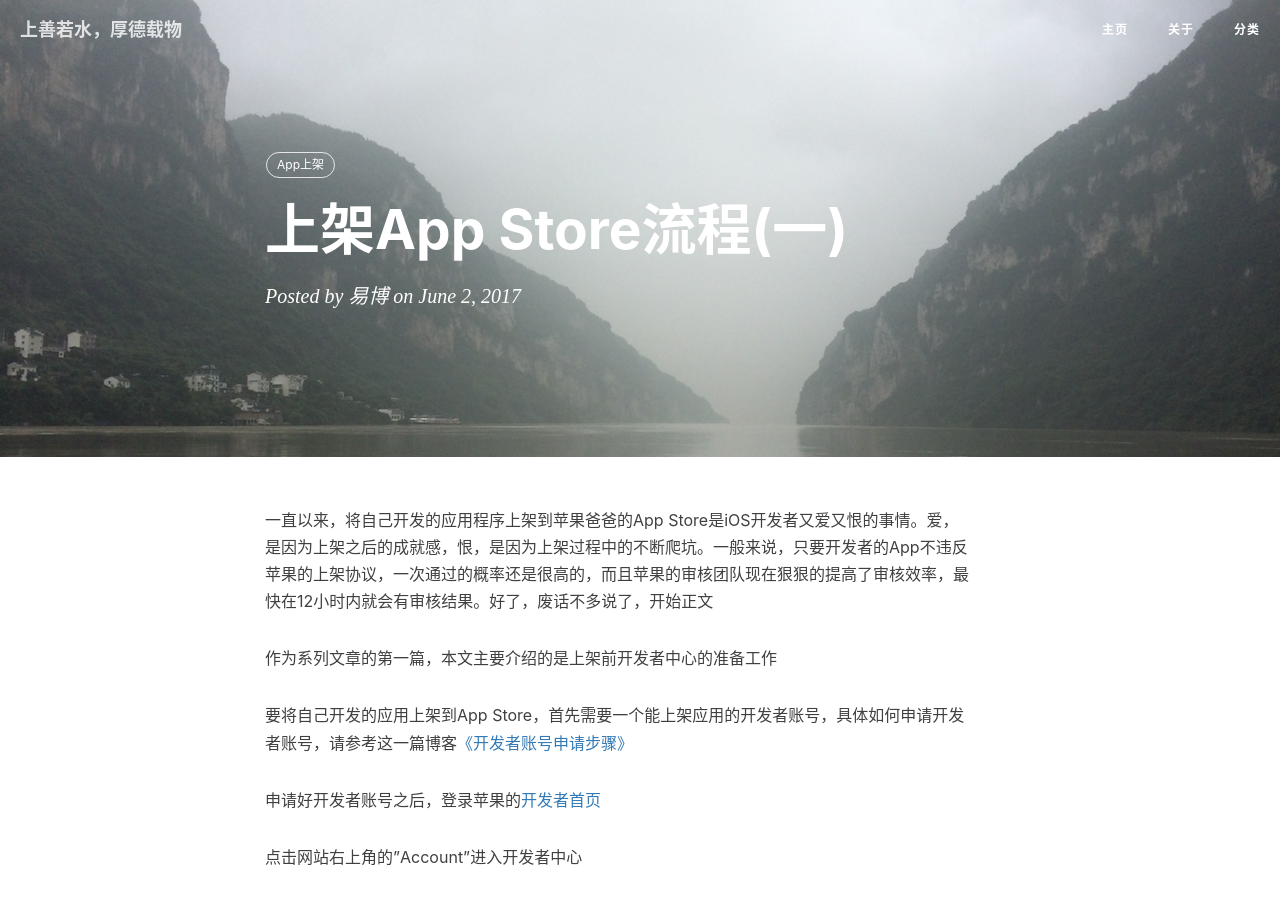
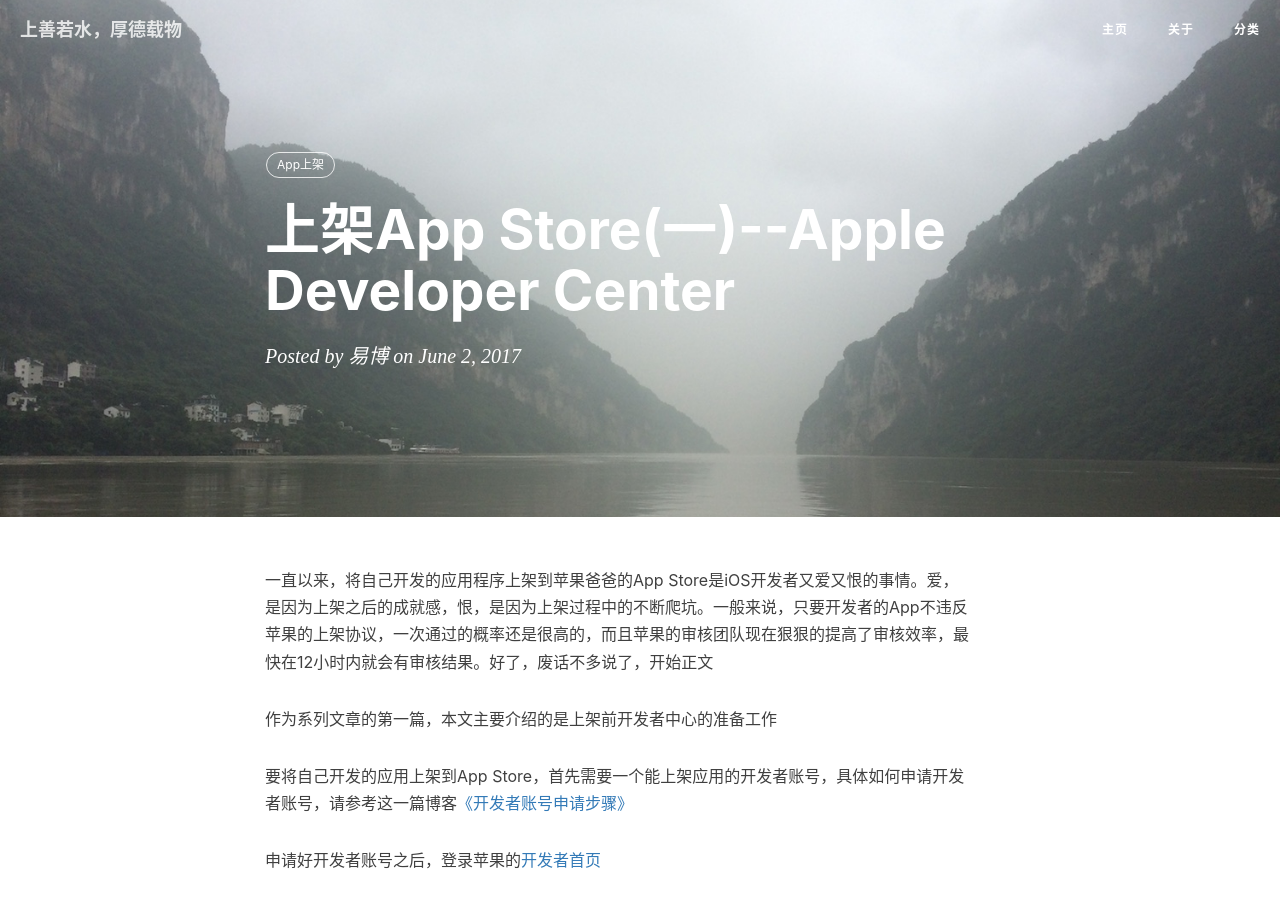
Before and after one commit to xttxqjfg/xttxqjfg.github.io, a Jekyll site: the page built from _posts/201706/2017-06-02-上架App Store详细流程(一).markdown, in a window 1280 px wide and 900 px high. Built offline with Jekyll 4.4.1, drawn with Linux system fonts in a browser that asks for light colours; nearby versions of some CDN libraries; comment, search, counter and statistics services are not loaded.

Commit message:
no message

````diff
--- a/_posts/201706/2017-06-02-上架App Store详细流程(一).markdown
+++ b/_posts/201706/2017-06-02-上架App Store详细流程(一).markdown
@@ -1,6 +1,6 @@
 ---
 layout:     post
-title:      "上架App Store流程(一)"
+title:      "上架App Store(一)--Apple Developer Center"
 subtitle:   ""
 date:       2017-06-02 10:23:00
 author:     "易博"
--- a/_posts/201706/2017-06-02-上架App Store详细流程(三).markdown
+++ b/_posts/201706/2017-06-02-上架App Store详细流程(三).markdown
@@ -1,6 +1,6 @@
 ---
 layout:     post
-title:      "上架App Store流程(三)"
+title:      "上架App Store(三)--iTunes Connect"
 subtitle:   ""
 date:       2017-06-02 10:35:00
 author:     "易博"
--- a/_posts/201706/2017-06-02-上架App Store详细流程(二).markdown
+++ b/_posts/201706/2017-06-02-上架App Store详细流程(二).markdown
@@ -1,6 +1,6 @@
 ---
 layout:     post
-title:      "上架App Store流程(二)"
+title:      "上架App Store(二)--Xcode Config"
 subtitle:   ""
 date:       2017-06-02 10:30:00
 author:     "易博"
--- a/_posts/201706/2017-06-02-上架App Store问题及解决方法.markdown
+++ b/_posts/201706/2017-06-02-上架App Store问题及解决方法.markdown
@@ -29,3 +29,7 @@ Missing Info.plist key
 ```
 
 参照[此文章](http://xttxqjfg.cn/2017/05/18/iOS10%E6%9D%83%E9%99%90%E9%80%82%E9%85%8D/)，将对应的权限描述加进去即可解决
+
+3、版本更新
+
+工程代码中必须去掉所有关于更新的功能代码，Apple不允许上架的应用含有更新功能。当然，如果功能隐藏的好没问题，但是建议去掉，App Store已经有了完善的更新体系
````
